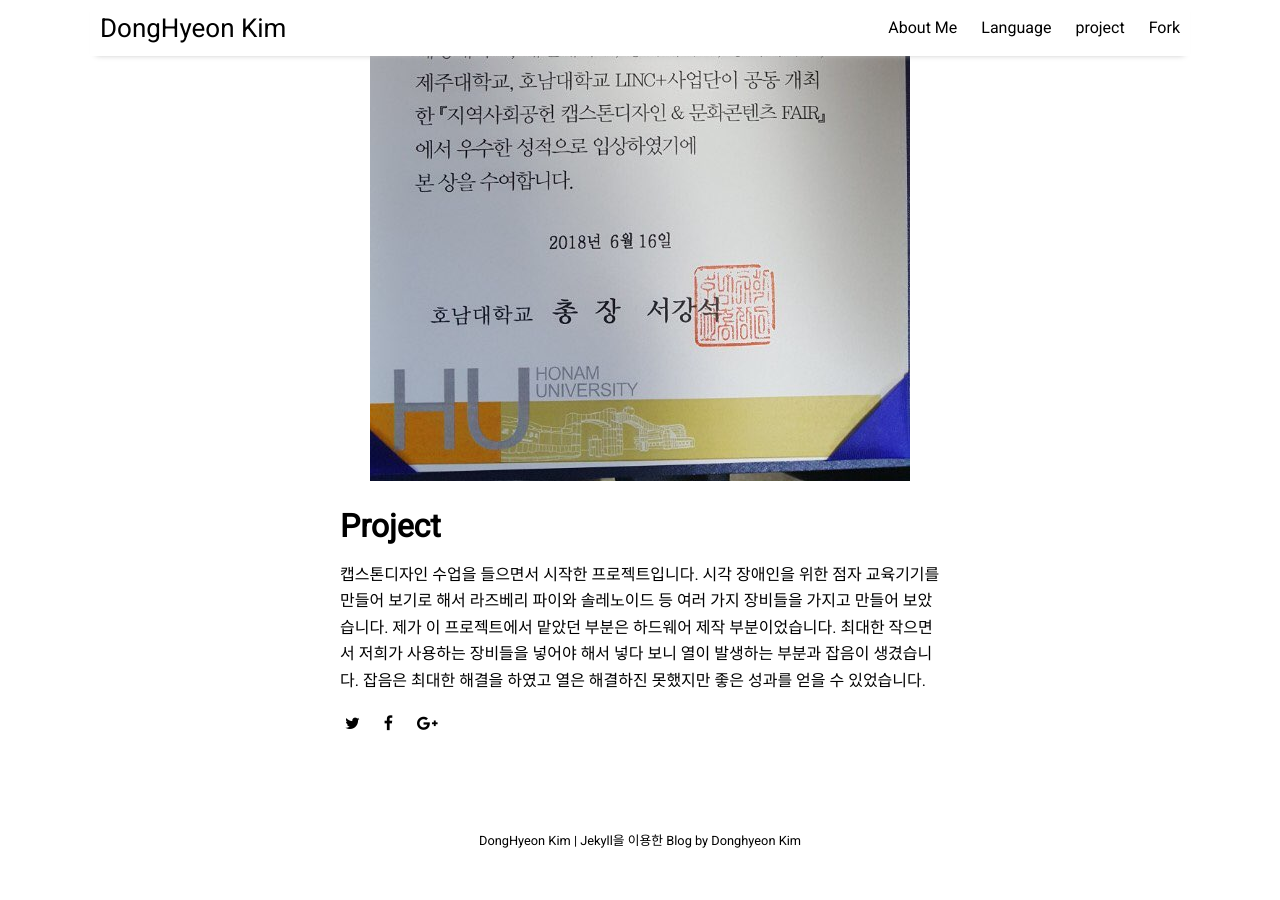
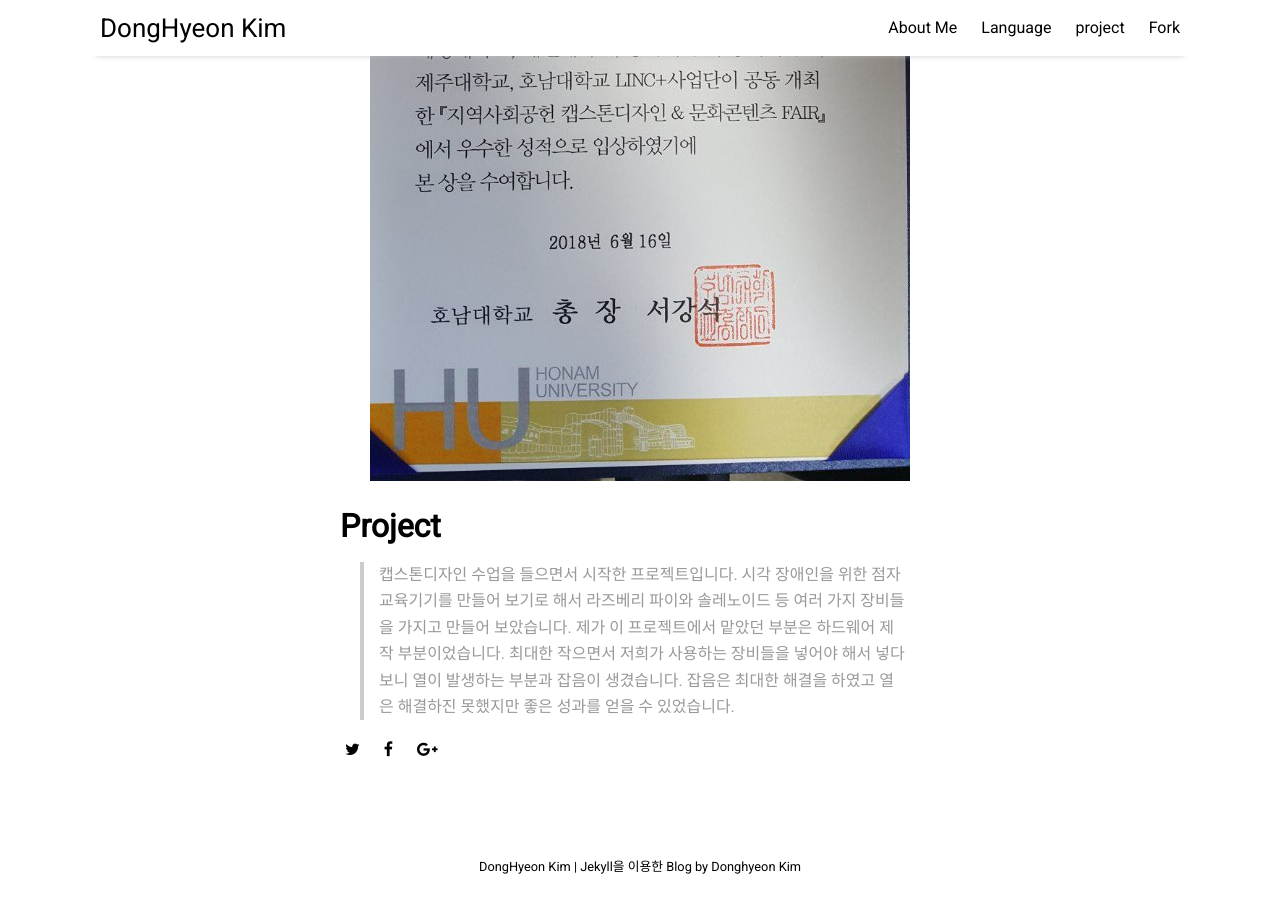
Before and after one commit to xddongx/xddongx.github.io, a Jekyll site: the page built from _posts/2018-10-22-projct.md, in a window 1280 px wide and 900 px high, scrolled down 641 px. Built offline with Jekyll 4.4.1, drawn with Linux system fonts in a browser that asks for light colours; nearby versions of some CDN libraries; before the commit the page ends 1515 px from its top, so only the background shows below that.

```diff
--- a/_posts/2018-10-22-projct.md
+++ b/_posts/2018-10-22-projct.md
@@ -8,4 +8,4 @@ image: project.jpg
 ---
 
 # Project
-캡스톤디자인 수업을 들으면서 시작한 프로젝트입니다. 시각 장애인을 위한 점자 교육기기를 만들어 보기로 해서 라즈베리 파이와 솔레노이드 등 여러 가지 장비들을 가지고 만들어 보았습니다. 제가 이 프로젝트에서 맡았던 부분은 하드웨어 제작 부분이었습니다. 최대한 작으면서 저희가 사용하는 장비들을 넣어야 해서 넣다 보니 열이 발생하는 부분과 잡음이 생겼습니다. 잡음은 최대한 해결을 하였고 열은 해결하진 못했지만 좋은 성과를 얻을 수 있었습니다.
+> 캡스톤디자인 수업을 들으면서 시작한 프로젝트입니다. 시각 장애인을 위한 점자 교육기기를 만들어 보기로 해서 라즈베리 파이와 솔레노이드 등 여러 가지 장비들을 가지고 만들어 보았습니다. 제가 이 프로젝트에서 맡았던 부분은 하드웨어 제작 부분이었습니다. 최대한 작으면서 저희가 사용하는 장비들을 넣어야 해서 넣다 보니 열이 발생하는 부분과 잡음이 생겼습니다. 잡음은 최대한 해결을 하였고 열은 해결하진 못했지만 좋은 성과를 얻을 수 있었습니다.
```
